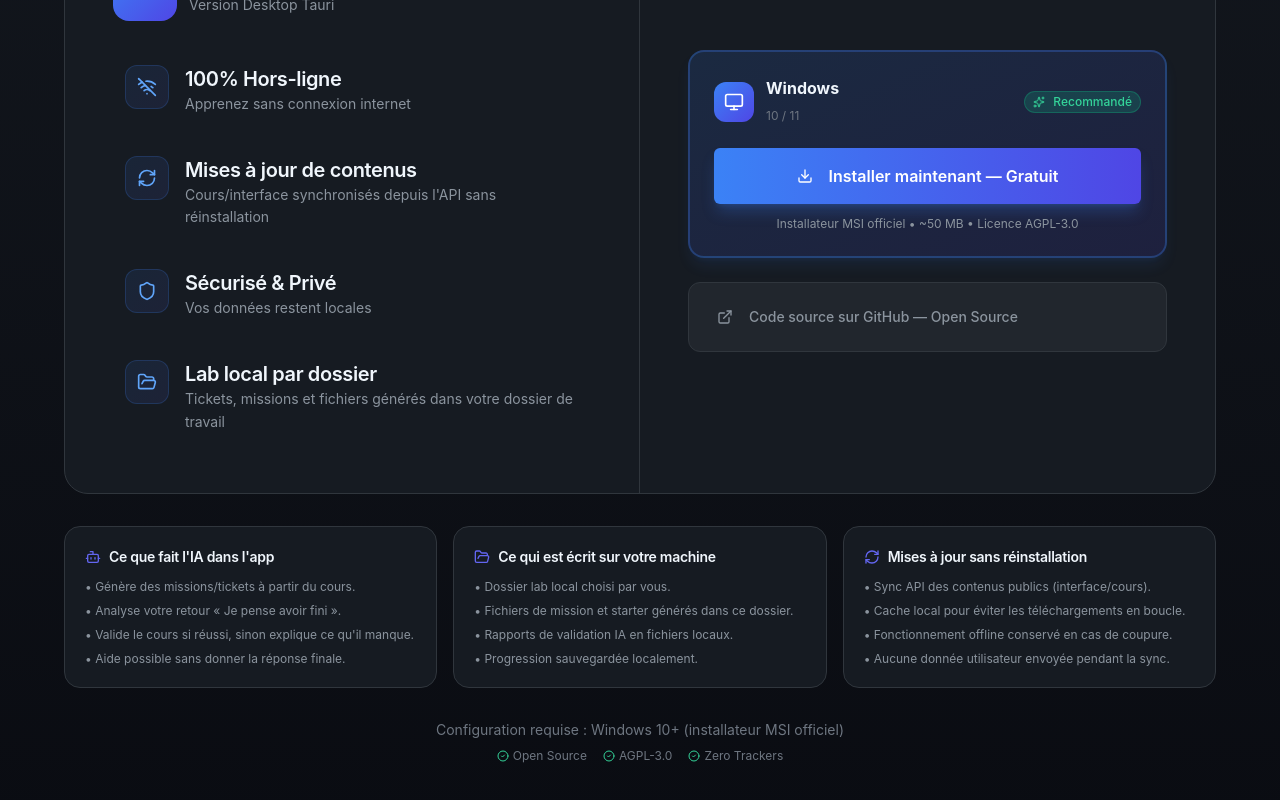
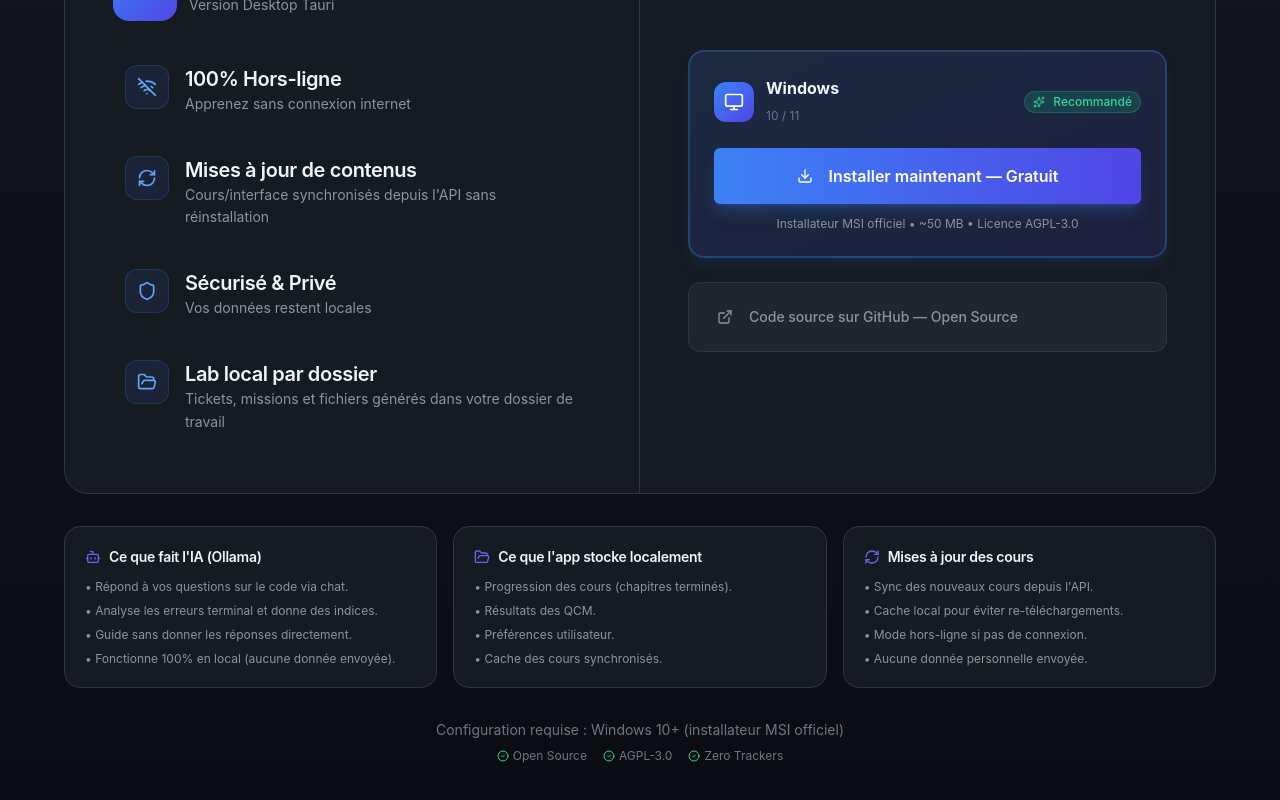
Before and after one commit to TUTODECODE-ORG/TUTODECODE_APP, a React (Vite) app: page / in a window 1280 px wide. Shown: the part 600-1400 px from the top of the page. Built offline with nearby package versions, Linux system fonts and the light colour scheme.

Commit message:
fix(ui): update AI and app features description to be accurate

```diff
--- a/src/components/dashboard/AppInstall.tsx
+++ b/src/components/dashboard/AppInstall.tsx
@@ -226,39 +226,39 @@ export default function AppInstall({ onContinueWeb, allowContinueWeb = true }: A
           <div className="rounded-2xl border border-[var(--td-border)] bg-[var(--td-surface)] p-5">
             <h4 className="text-sm font-semibold text-[var(--td-text-primary)] mb-3 flex items-center gap-2">
               <Bot className="w-4 h-4 text-[var(--td-primary)]" />
-              Ce que fait l'IA dans l'app
+              Ce que fait l'IA (Ollama)
             </h4>
             <ul className="space-y-2 text-xs text-[var(--td-text-secondary)]">
-              <li>• Génère des missions/tickets à partir du cours.</li>
-              <li>• Analyse votre retour « Je pense avoir fini ».</li>
-              <li>• Valide le cours si réussi, sinon explique ce qu'il manque.</li>
-              <li>• Aide possible sans donner la réponse finale.</li>
+              <li>• Répond à vos questions sur le code via chat.</li>
+              <li>• Analyse les erreurs terminal et donne des indices.</li>
+              <li>• Guide sans donner les réponses directement.</li>
+              <li>• Fonctionne 100% en local (aucune donnée envoyée).</li>
             </ul>
           </div>
 
           <div className="rounded-2xl border border-[var(--td-border)] bg-[var(--td-surface)] p-5">
             <h4 className="text-sm font-semibold text-[var(--td-text-primary)] mb-3 flex items-center gap-2">
               <FolderOpen className="w-4 h-4 text-[var(--td-primary)]" />
-              Ce qui est écrit sur votre machine
+              Ce que l'app stocke localement
             </h4>
             <ul className="space-y-2 text-xs text-[var(--td-text-secondary)]">
-              <li>• Dossier lab local choisi par vous.</li>
-              <li>• Fichiers de mission et starter générés dans ce dossier.</li>
-              <li>• Rapports de validation IA en fichiers locaux.</li>
-              <li>• Progression sauvegardée localement.</li>
+              <li>• Progression des cours (chapitres terminés).</li>
+              <li>• Résultats des QCM.</li>
+              <li>• Préférences utilisateur.</li>
+              <li>• Cache des cours synchronisés.</li>
             </ul>
           </div>
 
           <div className="rounded-2xl border border-[var(--td-border)] bg-[var(--td-surface)] p-5">
             <h4 className="text-sm font-semibold text-[var(--td-text-primary)] mb-3 flex items-center gap-2">
               <RefreshCw className="w-4 h-4 text-[var(--td-primary)]" />
-              Mises à jour sans réinstallation
+              Mises à jour des cours
             </h4>
             <ul className="space-y-2 text-xs text-[var(--td-text-secondary)]">
-              <li>• Sync API des contenus publics (interface/cours).</li>
-              <li>• Cache local pour éviter les téléchargements en boucle.</li>
-              <li>• Fonctionnement offline conservé en cas de coupure.</li>
-              <li>• Aucune donnée utilisateur envoyée pendant la sync.</li>
+              <li>• Sync des nouveaux cours depuis l'API.</li>
+              <li>• Cache local pour éviter re-téléchargements.</li>
+              <li>• Mode hors-ligne si pas de connexion.</li>
+              <li>• Aucune donnée personnelle envoyée.</li>
             </ul>
           </div>
         </div>
```
